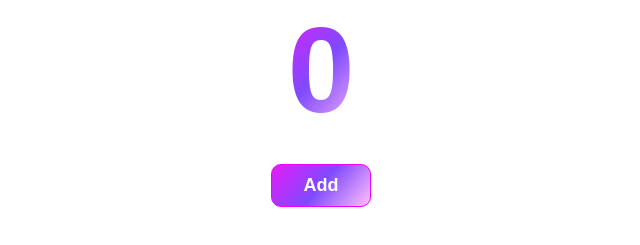
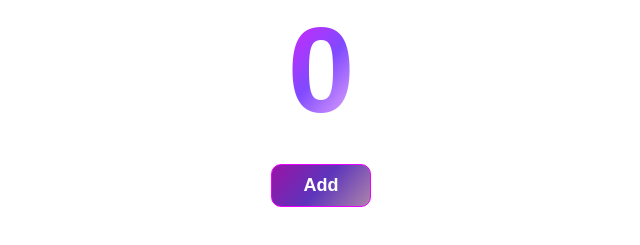
Before and after one commit to ihsky065/counter-app, a website: page index.html in a window 1280 px wide. In both pictures the pointer is over the button "Add". Shown: the part 87-332 px from the top of the page, without its empty margins (319-959 px from the left). Drawn offline with Linux system fonts and the light colour scheme.

Commit message:
Adjust hover to button

```diff
--- a/style.css
+++ b/style.css
@@ -22,6 +22,11 @@ button {
   background: linear-gradient( 130deg,rgb(228, 29, 247), rgb(128, 74, 255), rgb(255, 192, 250));
 }
 
+button:hover {
+    background: linear-gradient( 130deg,rgb(154, 19, 167), rgb(93, 53, 187), rgb(173, 132, 170));
+    cursor: pointer;
+}
+
 h2 {
     -webkit-background-clip: text;
     background-clip: text;
```
